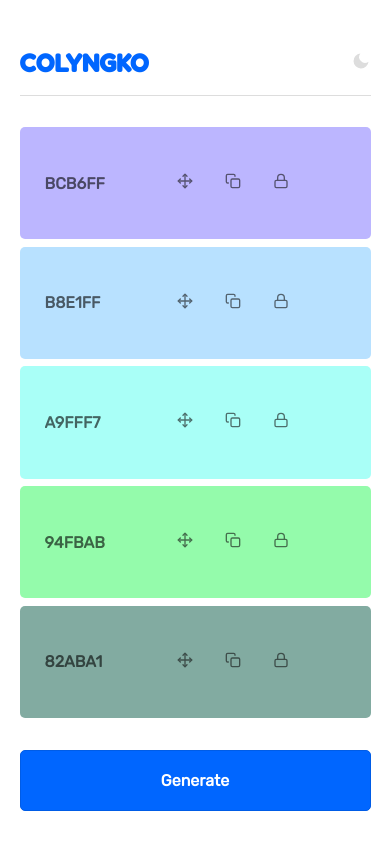
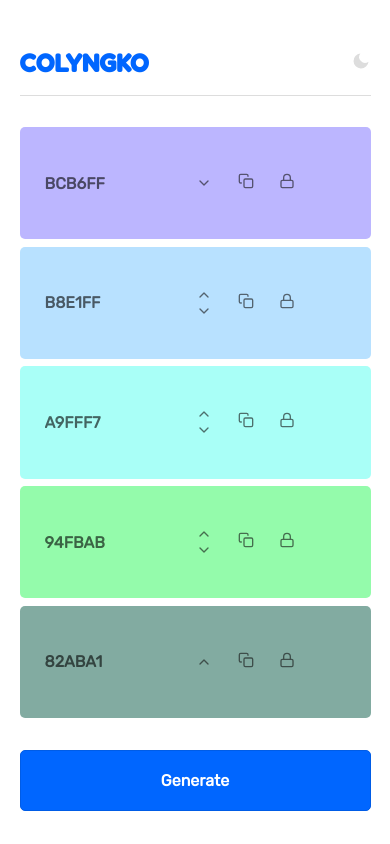
Before and after one commit to cyngko/color-palette-generator, a React (Create React App) app: page / in a window 390 px wide. Built offline with nearby package versions, Linux system fonts and the light colour scheme.

Commit message:
added functionality: moving color blocks on mobile

```diff
--- a/src/App.css
+++ b/src/App.css
@@ -128,6 +128,9 @@
 .isLocked {
   opacity: 1;
 }
+.mobileMoveIcons {
+  display: none !important;
+}
 .CopyConfirmation {
   opacity: 0;
   position: absolute;
@@ -238,6 +241,12 @@
     width: 16px;
     height: 16px;
   }
+  .moveIcon {
+    display: none;
+  }
+  .mobileMoveIcons {
+    display: flex !important;
+  }
   .ControlBar {
     -webkit-order: 4;
     order: 4;
--- a/src/App.js
+++ b/src/App.js
@@ -69,6 +69,8 @@ function App() {
     });
   }
 
+  // MOVE COLOR BLOCKS
+
   // Drag n Drop
 
   const initialDnDState = {
@@ -130,6 +132,27 @@ function App() {
     });
   };
 
+  // Move Blocks on Mobile with click
+  const changeBlockPosition = (arr, init, target) => {
+    [arr[init], arr[target]] = [arr[target], arr[init]];
+    return arr;
+  };
+
+  const onMoveUp = (position) => {
+    const movedFrom = Number(position);
+    const movedTo = movedFrom - 1;
+    const newOrder = changeBlockPosition(scheme.color, movedFrom, movedTo);
+    setScheme({ color: newOrder });
+  };
+  const onMoveDown = (position) => {
+    const movedFrom = Number(position);
+
+    const movedTo = movedFrom + 1;
+
+    const newOrder = changeBlockPosition(scheme.color, movedFrom, movedTo);
+    setScheme({ color: newOrder });
+  };
+
   return (
     <div className={toggleClass('App')}>
       <Navbar mode={mode} onToggle={handleToggle} />
@@ -142,6 +165,8 @@ function App() {
         onDragOver={onDragOver}
         onDrop={onDrop}
         dragAndDrop={dragAndDrop}
+        onMoveUp={onMoveUp}
+        onMoveDown={onMoveDown}
       />
       <Footer />
     </div>
--- a/src/components/colorScheme.jsx
+++ b/src/components/colorScheme.jsx
@@ -9,6 +9,8 @@ export default function ColorScheme({
   onDrop,
   onDragOver,
   dragAndDrop,
+  onMoveUp,
+  onMoveDown,
 }) {
   function copyColor(i) {
     const copyColor = document.querySelector(`#color_${i}`);
@@ -40,6 +42,8 @@ export default function ColorScheme({
           onDragOver={onDragOver}
           onDrop={onDrop}
           dragAndDrop={dragAndDrop}
+          onMoveUp={onMoveUp}
+          onMoveDown={onMoveDown}
         />
       ))}
       <CopyConfirmation />
--- a/src/components/paletteBlock.jsx
+++ b/src/components/paletteBlock.jsx
@@ -11,6 +11,8 @@ export default function PaletteBlock({
   onDragOver,
   position,
   dragAndDrop,
+  onMoveUp,
+  onMoveDown,
 }) {
   const getHexColor = () => {
     let hex = '';
@@ -82,13 +84,45 @@ export default function PaletteBlock({
       strokeWidth='2'
       strokeLinecap='round'
       strokeLinejoin='round'
-      className={getContrastClass(color)}>
+      className={`moveIcon ${getContrastClass(color)}`}>
       <polyline points='5 9 2 12 5 15'></polyline>
       <polyline points='9 5 12 2 15 5'></polyline>
       <polyline points='15 19 12 22 9 19'></polyline>
       <polyline points='19 9 22 12 19 15'></polyline>
       <line x1='2' y1='12' x2='22' y2='12'></line>
       <line x1='12' y1='2' x2='12' y2='22'></line>
+    </svg>
+  );
+  const moveDown = (
+    <svg
+      xmlns='http://www.w3.org/2000/svg'
+      width='24'
+      height='24'
+      viewBox='0 0 24 24'
+      fill='none'
+      strokeWidth='2'
+      strokeLinecap='round'
+      strokeLinejoin='round'
+      style={{ display: position === 4 ? 'none' : null }}
+      onClick={() => onMoveDown(position)}
+      className={getContrastClass(color)}>
+      <polyline points='6 9 12 15 18 9'></polyline>
+    </svg>
+  );
+  const moveUp = (
+    <svg
+      xmlns='http://www.w3.org/2000/svg'
+      width='24'
+      height='24'
+      viewBox='0 0 24 24'
+      fill='none'
+      strokeWidth='2'
+      strokeLinecap='round'
+      strokeLinejoin='round'
+      style={{ display: position === 0 ? 'none' : null }}
+      onClick={() => onMoveUp(position)}
+      className={getContrastClass(color)}>
+      <polyline points='18 15 12 9 6 15'></polyline>
     </svg>
   );
   return (
@@ -110,6 +144,12 @@ export default function PaletteBlock({
         }}>
         <div className='colorBlockControls'>
           <i>{move}</i>
+          <i
+            style={{ display: 'flex', flexDirection: 'column' }}
+            className='mobileMoveIcons'>
+            {moveUp}
+            {moveDown}
+          </i>
           <i>{copy}</i>
           <i
             id={`lock_${id}-${isLocked}`}
```
Also changed, not shown: src/images/chevron-down.svg (added), src/images/chevron-up.svg (added).
